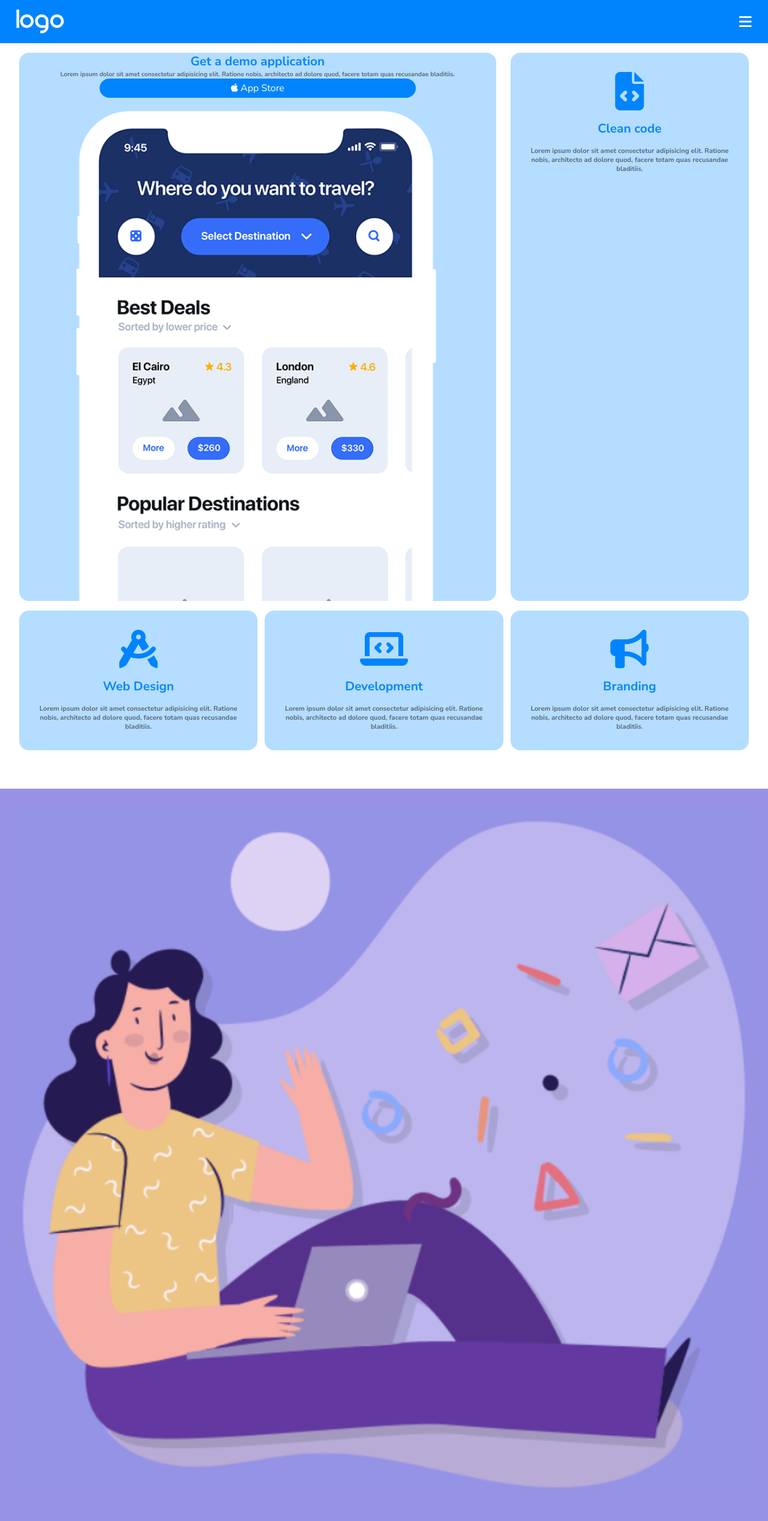
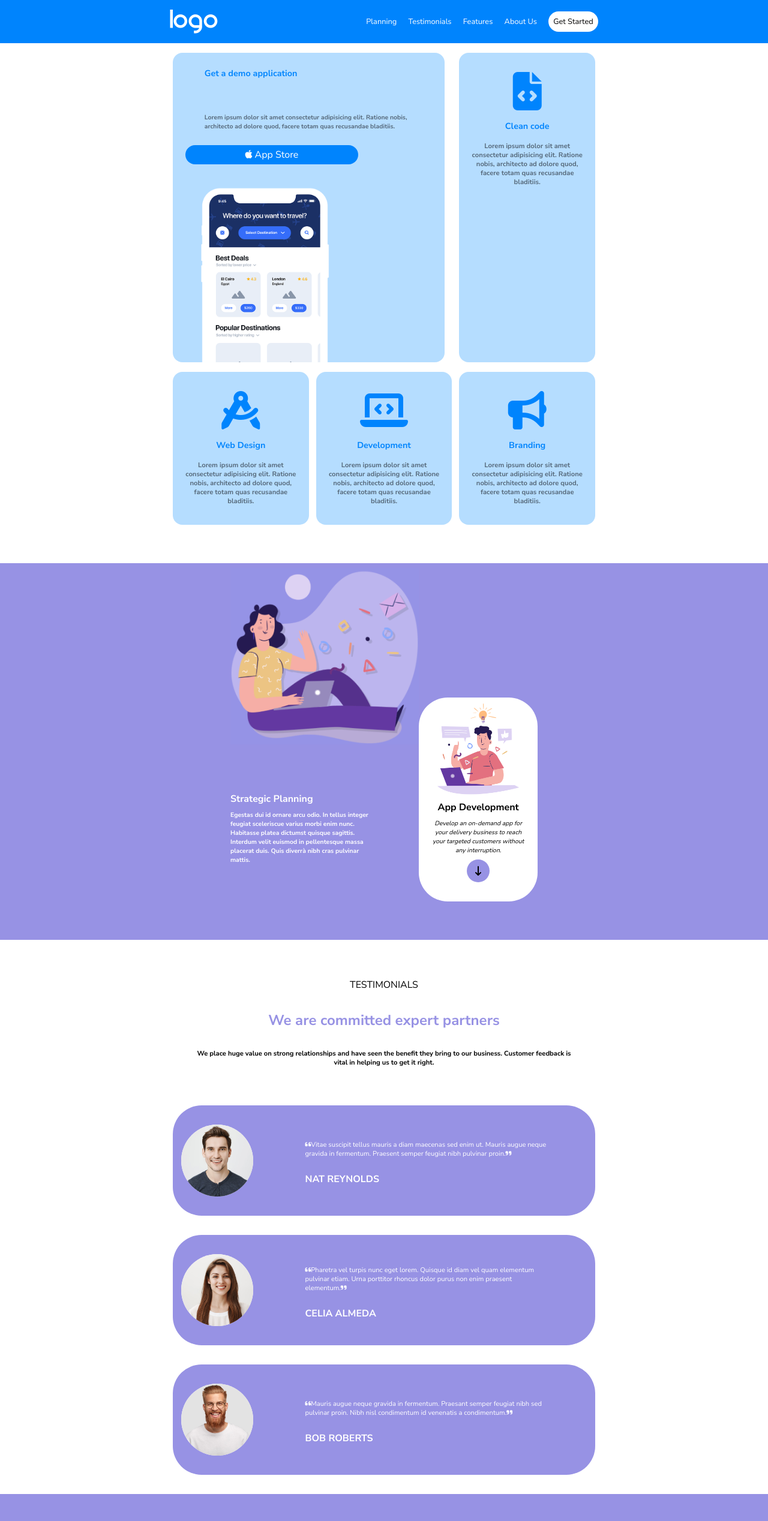
Before and after one commit to raffaelepiscitelli/htmlcss-responsive-layout, a plain HTML site: page index.html in a window 1280 px wide. Shown: the top 2536 px of the page at 60% size. Drawn offline with Linux system fonts and the light colour scheme.

Commit message:
Esercizio completo

```diff
--- a/index.html
+++ b/index.html
@@ -25,6 +25,20 @@
             <img src="./img/" alt="">
 
             <i class="icon fa-solid fa-bars" style="color: #ffffff;"></i>
+
+            <div class="link-header">
+
+                <span>Planning</span>
+
+                <span>Testimonials</span>
+
+                <span>Features</span>
+
+                <span>About Us</span>
+
+                <span>Get Started</span>
+
+            </div>
 
         </div>
 
@@ -101,7 +115,7 @@
 
             <div class="container container-planning">
 
-                <div class="box-planning flex">
+                <div class="box-planning strategic-planning flex">
 
                     <img class="img-planning" src="./img/planning1.png" alt="">
 
@@ -149,9 +163,13 @@
 
                     </div>
 
+                    <div class="text-card-testimonials">
+
                         <p><i class="fa-solid fa-quote-left" style="color: #ffffff;"></i>Vitae suscipit tellus mauris a diam maecenas sed enim ut. Mauris augue neque gravida in fermentum. Praesent semper feugiat nibh pulvinar proin.<i class="fa-solid fa-quote-right" style="color: #ffffff;"></i></p>
 
                         <div class="name">Nat Reynolds</div>
+
+                    </div>
 
                 </div>
 
@@ -163,9 +181,13 @@
 
                     </div>
 
+                    <div class="text-card-testimonials">
+
                         <p><i class="fa-solid fa-quote-left" style="color: #ffffff;"></i>Pharetra vel turpis nunc eget lorem. Quisque id diam vel quam elementum pulvinar etiam. Urna porttitor rhoncus dolor purus non enim praesent elementum.<i class="fa-solid fa-quote-right" style="color: #ffffff;"></i></p>
 
                         <div class="name">Celia Almeda</div>
+
+                    </div>
 
                 </div>
 
@@ -177,9 +199,13 @@
 
                     </div>
 
+                    <div class="text-card-testimonials">
+
                         <p><i class="fa-solid fa-quote-left" style="color: #ffffff;"></i>Mauris augue neque gravida in fermentum. Praesant semper feugiat nibh sed pulvinar proin. Nibh nisl condimentum id venenatis a condimentum.<i class="fa-solid fa-quote-right" style="color: #ffffff;"></i></p>
 
                         <div class="name">Bob Roberts</div>
+
+                    </div>
 
                 </div>
 
@@ -276,7 +302,7 @@
 
         <section class="about-us">
 
-            <div class="container container-about-us">
+            <div class="container container-about-us flex">
 
                 <div class="box-about-us">
 
--- a/style/style.css
+++ b/style/style.css
@@ -44,12 +44,19 @@ margin-top: 3rem;
 
     /* FEATURES SECTION */
 
+        header {
+            background-color: rgb(0, 132, 253);
+        }
+
+        .link-header {
+            display: none;
+        }
+
         .container {
             margin: 0 2rem;
         }
 
         .container-header {
-            background-color: rgb(0, 132, 253);
             justify-content: space-between;
             padding: 1rem 1.7rem;
             align-items: center;
@@ -61,6 +68,18 @@ margin-top: 3rem;
 
         .features {
             background-color: white;
+        }
+
+        .box-features-big h1 {
+            margin: 2rem;
+        }
+
+        .box-features-big p {
+            margin: 2rem;
+        }
+
+        .box-features-big span {
+            margin-bottom: 2rem;
         }
 
         .box-features-big,
@@ -279,6 +298,10 @@ margin-top: 3rem;
 
         /* ABOUT-US SECTION */
 
+        .container-about-us {
+            flex-direction: column;
+        }
+
         .about-us {
             background-color: white;
             padding-top: 4rem;
@@ -405,11 +428,6 @@ margin-top: 3rem;
             padding-top: 3rem;
         }
 
-
-        {
-
-        }
-
     /************************************************
     SOLUZIONE TABLET RESPONSIVE
     ************************************************/
@@ -421,7 +439,21 @@ margin-top: 3rem;
         .box-features-big {
             width: calc((100% / 3 * 2) - 1rem);
             text-align: start;
-            margin-top: 1rem
+            margin-top: 1rem;
+            align-items: flex-start;
+        }
+
+        .box-features-big h1,
+        .box-features-big p {
+            margin-top: 1.5rem;
+        }
+
+        .box-features-big p {
+            margin-bottom: 1.5rem;
+        }
+
+        #img-phone {
+            width: 65%;
         }
 
         .box-features-small {
@@ -438,7 +470,7 @@ margin-top: 3rem;
 
         div.box-features-big h1,
         div.box-features-small h1 {
-            font-size: 1.3rem;
+            font-size: 0.9rem;
         }
 
         div.box-features-small h1 {
@@ -474,10 +506,36 @@ margin-top: 3rem;
             align-items: center;
         }
 
+        .app-development p {
+            font-style: italic;
+            font-weight: 100;
+        }
+
         /* TESTIMONIALS SECTION */
 
         .card-testimonials {
             flex-direction: row;
+            justify-content: space-between;
+        }
+
+        .img-card-testimonials {
+            width: 7.5rem;
+            height: 7.5rem;
+            margin-bottom: 2rem;
+        }
+
+        div.card-testimonials img {
+            right: 30px;
+          }
+
+        .text-card-testimonials {
+            width: 60%;
+            margin-right: 4rem;
+            text-align: initial;
+        }
+
+        .box-testimonials span {
+            text-transform: uppercase;
         }
 
         div.box-testimonials p {
@@ -490,9 +548,14 @@ margin-top: 3rem;
 
         /* BENEFITS SECTION */
 
+        .box-benefits {
+            width: 100%;
+        }
+
         .card-benefits {
-            width: calc(100% / 2);
+            width: calc((100% / 2) - 2rem);
             margin: 1rem;
+            flex-wrap: wrap;
         }
 
         .container-benefits {
@@ -500,35 +563,147 @@ margin-top: 3rem;
             flex-wrap: wrap;
         }
 
+        div.card-benefits p {
+            font-size: 0.6rem;
+        }
+
+        /* ABOUT-US SECTION */
+
+        .container-about-us {
+            flex-direction: row;
+        }
+
+        .box-about-us:nth-child(1) {
+            margin-right: 3rem;
+        }
+
+        div.box-about-us h1,
+        div.box-about-us p {
+            margin-bottom: 2rem;
+        }
+
+        div.box-about-us p {
+            font-size: 0.9rem;
+        }
+
+        .img-about-us {
+            width: 10rem;
+            height: 10rem;
+        }
+
+        div.box-about-us h2 {
+            font-size: 1.2rem;
+        }
+
+        div.box-about-us span {
+            padding: 0.3rem 1rem;
+            font-size: 0.8rem;
+          }
+
+          div.box-get-started span {
+            width: 25%;
+          }
+
+          div.box-footer p {
+            font-size: 0.8rem;
+            margin: 0 21%;
+          }
+        }
+
+    /************************************************
+    SOLUZIONE DESKTOP RESPONSIVE
+    ************************************************/
+
+    @media screen and (min-width: 992px) {
+
+        .link-header {
+            display: inline;
+            color: white;
+            padding-left: 1rem;
+            font-size: 0.8rem;
+        }
+
+        .link-header span:last-child {
+            color: black;
+            background-color: white;
+            padding: 0.5rem;
+            border-radius: 30px;
+        }
+
+        .link-header span {
+            margin-left: 1rem;
+        }
 
 
+        .container-header {
+            margin: 0 20%;
+          }
 
+        .container-header i {
+            display: none;
+          }
 
-
-
-
-
+        .features {
+            margin: 0 20%;
           }
 
 
 
+          .box-features-small {
+            height: auto;
+          }
 
+        .container-planning {
+            display: flex;
+            margin: 0 30%;
+        }
 
+        .app-development {
+            height: fit-content;
+            margin-top: 14rem;
+          }
 
+          .app-development h2 {
+            font-size: 1rem;
+          }
 
+          div.box-planning h2,
+          div.box-planning p,
+          div.box-planning i,
+          div.box-planning img {
+            margin-top: 0.5rem;
+          }
 
+          div.box-planning h1 {
+            font-size: 1rem;
+          }
 
+          .strategic-planning p {
+            margin-right: 5rem;
+          }
 
+          .testimonials {
+            margin: 0 20%;
+          }
 
+          .about-us {
+            margin: 0 20%;
+          }
 
+          .container-benefits {
+            margin: 0 20%;
+          }
 
+          .card-benefits {
+            width: calc((100% / 3) - 2rem);
+        }
 
+        div.box-get-started span {
+            width: 11%;
+          }
 
-
-
-
-
-
-
-
+          div.box-footer p {
+            font-size: 0.7rem;
+            margin: 0px 39%;
           }
+    }
```
Lines whose indentation alone changed are shown as unchanged.
